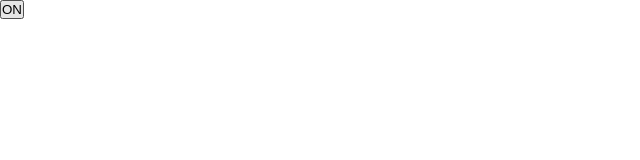
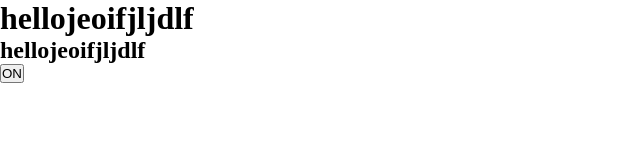
Before and after one commit to ManoJ-GN/WebDevelopement, a plain HTML site: page index.html in a window 1280 px wide. Shown: the whole page, without its empty margins (0-640 px from the left). Drawn offline with Linux system fonts and the light colour scheme.

Commit message:
modified index.html

```diff
--- a/index.html
+++ b/index.html
@@ -8,7 +8,8 @@
 </head>
 <body>
     <div class = "bulb">
-
+        <h1>hellojeoifjljdlf</h1>
+        <h2>hellojeoifjljdlf</h2>
     </div>
     <button> ON </button>
     <script src = "script.js"></script>
```
